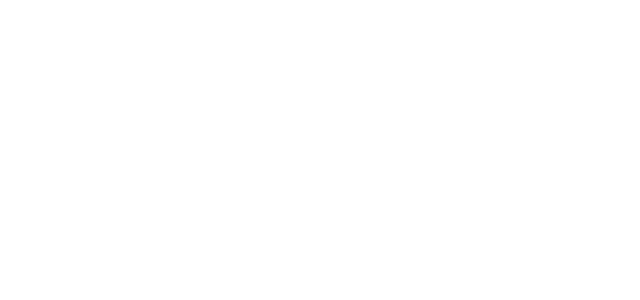
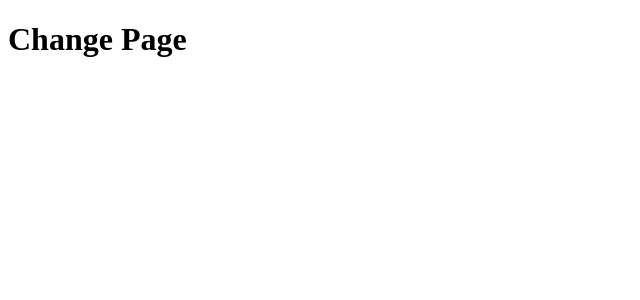
Before and after one commit to ianDAOs/demo-721m-api-frontend, a React (Create React App) app: page /change in a window 1280 px wide. Before the commit this address had no page. Shown: the top 300 px of the page, without its empty margins (0-640 px from the left). Built offline with nearby package versions, Linux system fonts and the light colour scheme.

Commit message:
Add change NFT button navigation

```diff
--- a/src/App.js
+++ b/src/App.js
@@ -1,5 +1,6 @@
 import { BrowserRouter as Router, Route, Routes } from 'react-router-dom';
 import Home from './pages/Home';
+import Change from './pages/Change';
 import About from './pages/About';
 
 export default function App() {
@@ -7,6 +8,7 @@
     <Router>
       <Routes>
         <Route exact path="/" element={<Home />} />
+        <Route path="/change" element={<Change />} />
         <Route path="/about" element={<About />} />
       </Routes>
     </Router>
--- a/src/components/Button.js
+++ b/src/components/Button.js
@@ -1,9 +1,15 @@
 import React from 'react';
+import { useNavigate } from 'react-router-dom';
 
 export default function Button() {
+
+    const navigate = useNavigate();
+
+    const handleClick = () => {
+        navigate('/change');
+    };
+
     return (
-        <div>
-            <p>Modify NFT</p>
-        </div>
+        <button onClick={handleClick}>Modify NFT</button>
     );
 }
--- a/src/pages/Change.js
+++ b/src/pages/Change.js
@@ -6,9 +6,7 @@
 export default function Change() {
     return (
         <div>
-            <Header />
-            <Main />
-            <Footer />
+            <h1>Change Page</h1>
         </div>
     );
 }
```
